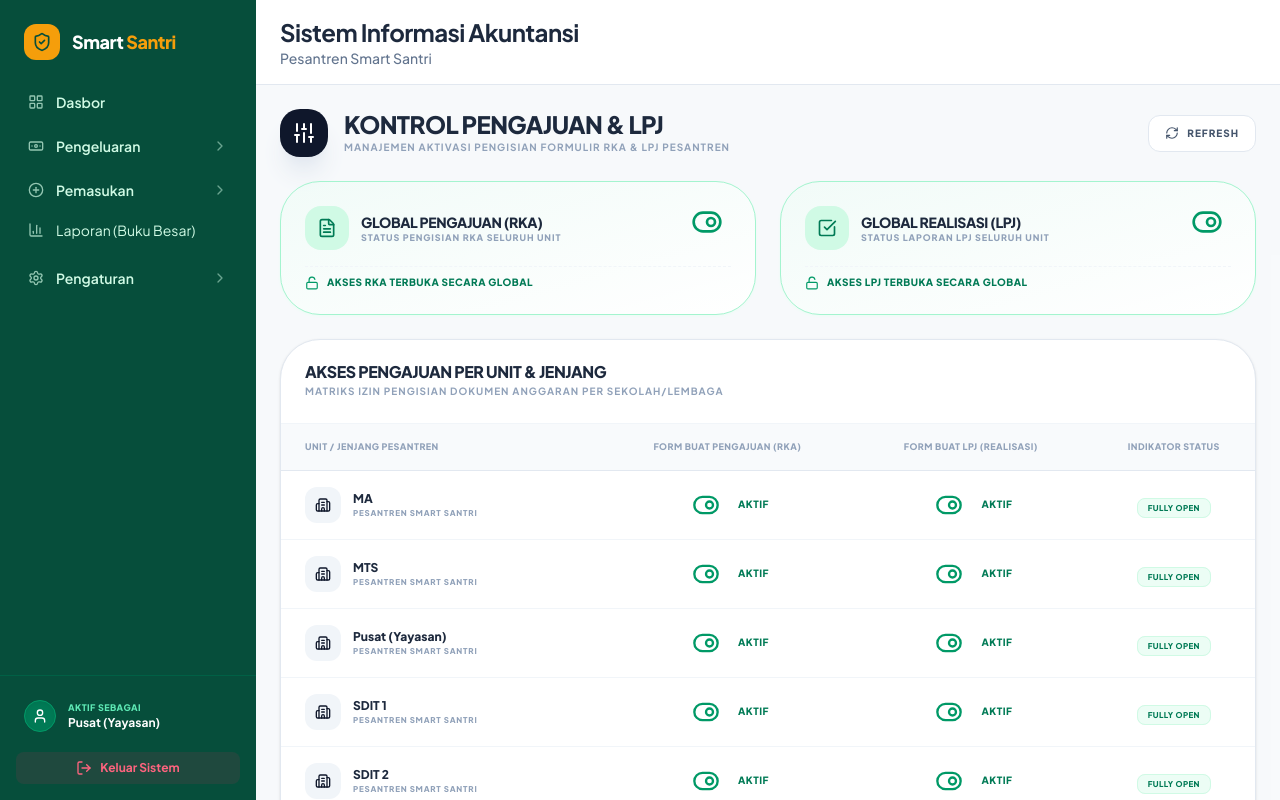
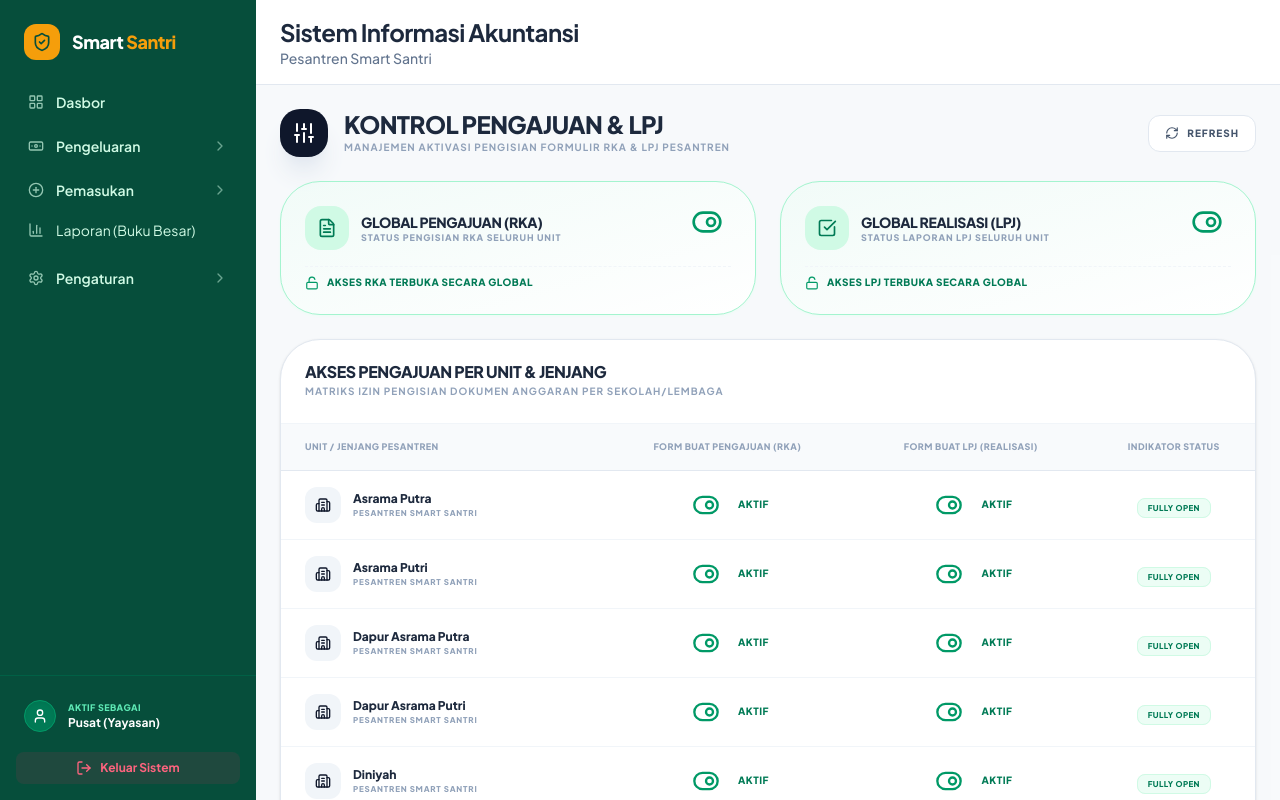
Before and after one commit to joharis29/Smart-Santri, a Next.js app: page /admin/pengaturan/kontrol-pengajuan in a window 1280 px wide. Shown: the top 800 px of the page. Built offline with nearby package versions, Linux system fonts and the light colour scheme; no server answers; the database is empty.

Commit message:
feat: expand list of Units and Jenjang in RKA/LPJ dynamic control panel

```diff
--- a/src/app/admin/pengaturan/kontrol-pengajuan/page.tsx
+++ b/src/app/admin/pengaturan/kontrol-pengajuan/page.tsx
@@ -35,10 +35,16 @@ export default function KontrolPengajuanPage() {
     const STANDARDIZED_UNITS = [
         'Pusat (Yayasan)',
         'TK',
+        'Diniyah',
         'SDIT 1',
         'SDIT 2',
-        'MTS',
-        'MA'
+        'MTs',
+        'MA',
+        'THQ',
+        'Asrama Putra',
+        'Asrama Putri',
+        'Dapur Asrama Putra',
+        'Dapur Asrama Putri'
     ];
 
     useEffect(() => {
```
Also changed, not shown: 1 other file (tests, documents, lock files or other folders).
